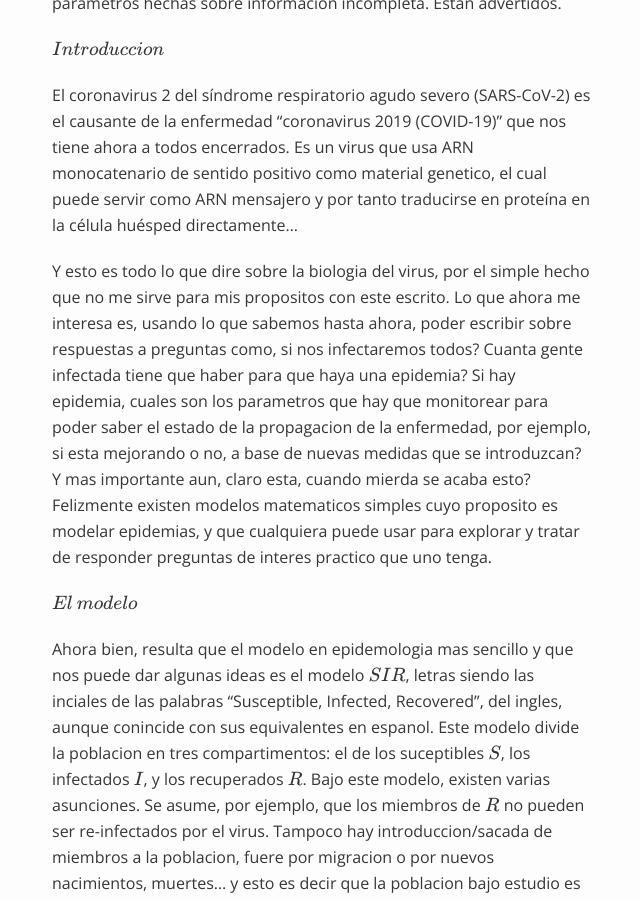
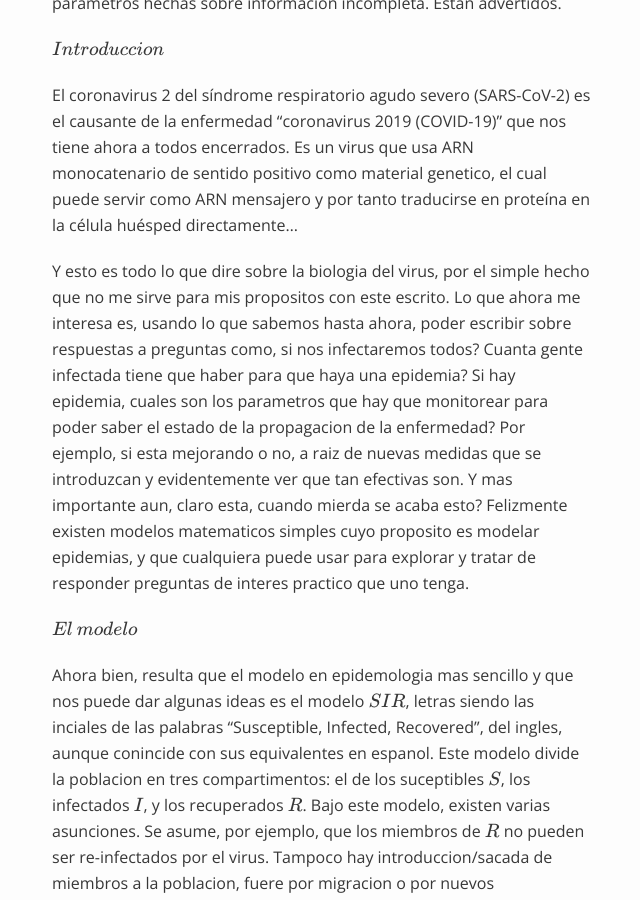
Before and after one commit to Caquita-beep/Caquita-beep.github.io, a Jekyll site: the page built from _posts/2020-03-27-Simulacion-COVID-19-Ecuador-con-modelo-SIR.md, in a window 1280 px wide and 900 px high, scrolled down 780 px. Shown: the whole window, without its empty margins (318-958 px from the left). Built offline with Jekyll 4.4.1, drawn with Linux system fonts in a browser that asks for light colours; formulas are drawn with MathJax 3; a script that is not in the unit is left out.

Commit message:
Update 2020-03-27-Simulacion-COVID-19-Ecuador-con-modelo-SIR.md

```diff
--- a/_posts/2020-03-27-Simulacion-COVID-19-Ecuador-con-modelo-SIR.md
+++ b/_posts/2020-03-27-Simulacion-COVID-19-Ecuador-con-modelo-SIR.md
@@ -15,7 +15,7 @@ $Introduccion$
 
 El coronavirus 2 del síndrome respiratorio agudo severo (SARS-CoV-2) es el causante de la enfermedad "coronavirus 2019 (COVID-19)" que nos tiene ahora a todos encerrados. Es un virus que usa ARN monocatenario de sentido positivo como material genetico, el cual puede servir como ARN mensajero y por tanto traducirse en proteína en la célula huésped directamente...
 
-Y esto es todo lo que dire sobre la biologia del virus, por el simple hecho que no me sirve para mis propositos con este escrito. Lo que ahora me interesa es, usando lo que sabemos hasta ahora,  poder escribir sobre respuestas a preguntas como, si nos infectaremos todos? Cuanta gente infectada tiene que haber para que haya una epidemia? Si hay epidemia, cuales son los parametros que hay que monitorear para poder saber el estado de la propagacion de la enfermedad, por ejemplo, si esta mejorando o no, a base de nuevas medidas que se introduzcan? Y mas importante aun, claro esta, cuando mierda se acaba esto? Felizmente existen modelos matematicos simples cuyo proposito es modelar epidemias, y que cualquiera puede usar para explorar y tratar de responder preguntas de interes practico que uno tenga.
+Y esto es todo lo que dire sobre la biologia del virus, por el simple hecho que no me sirve para mis propositos con este escrito. Lo que ahora me interesa es, usando lo que sabemos hasta ahora,  poder escribir sobre respuestas a preguntas como, si nos infectaremos todos? Cuanta gente infectada tiene que haber para que haya una epidemia? Si hay epidemia, cuales son los parametros que hay que monitorear para poder saber el estado de la propagacion de la enfermedad? Por ejemplo, si esta mejorando o no, a raiz de nuevas medidas que se introduzcan y evidentemente ver que tan efectivas son. Y mas importante aun, claro esta, cuando mierda se acaba esto? Felizmente existen modelos matematicos simples cuyo proposito es modelar epidemias, y que cualquiera puede usar para explorar y tratar de responder preguntas de interes practico que uno tenga.
 
 $El$ $modelo$
 
```
